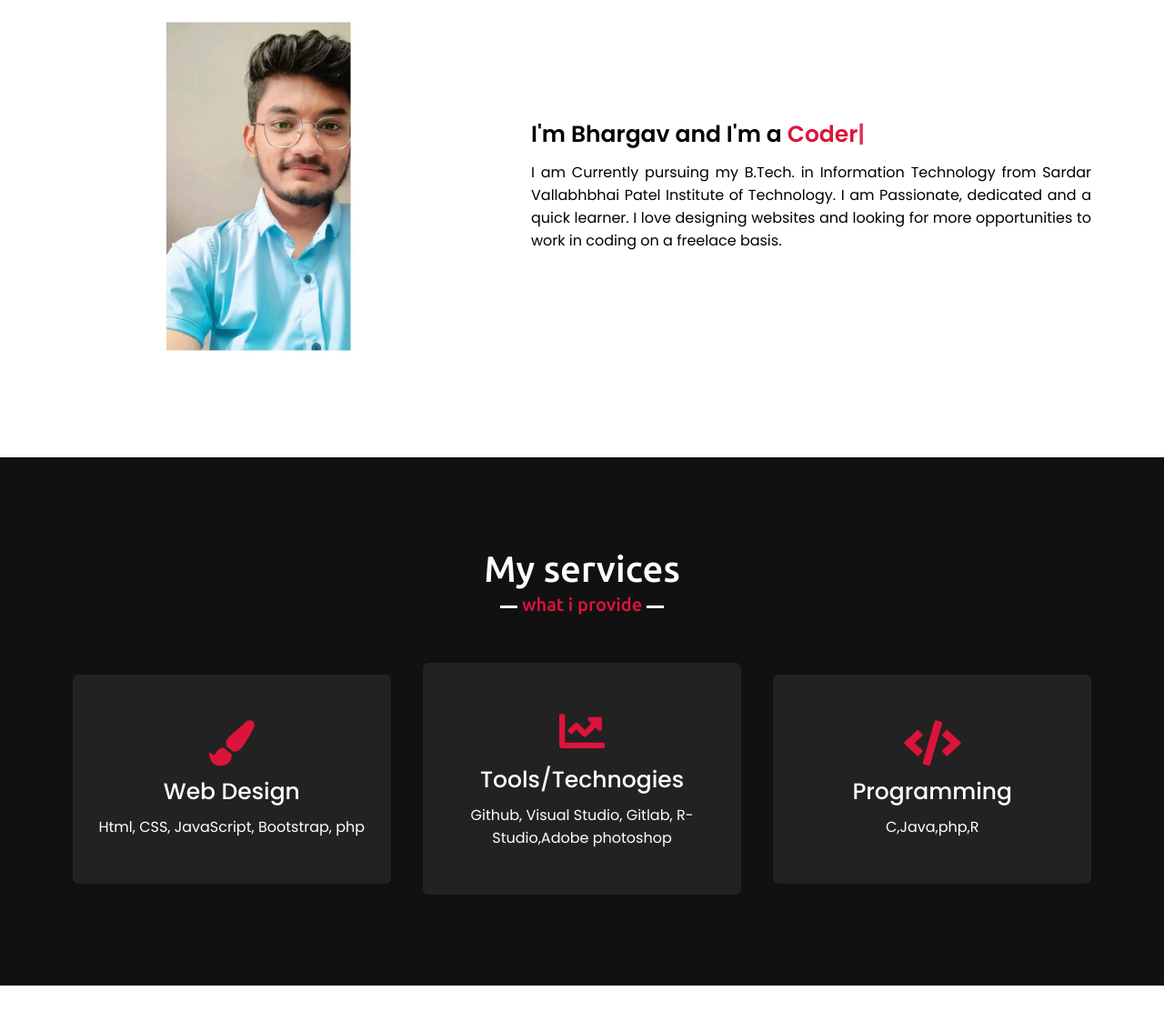
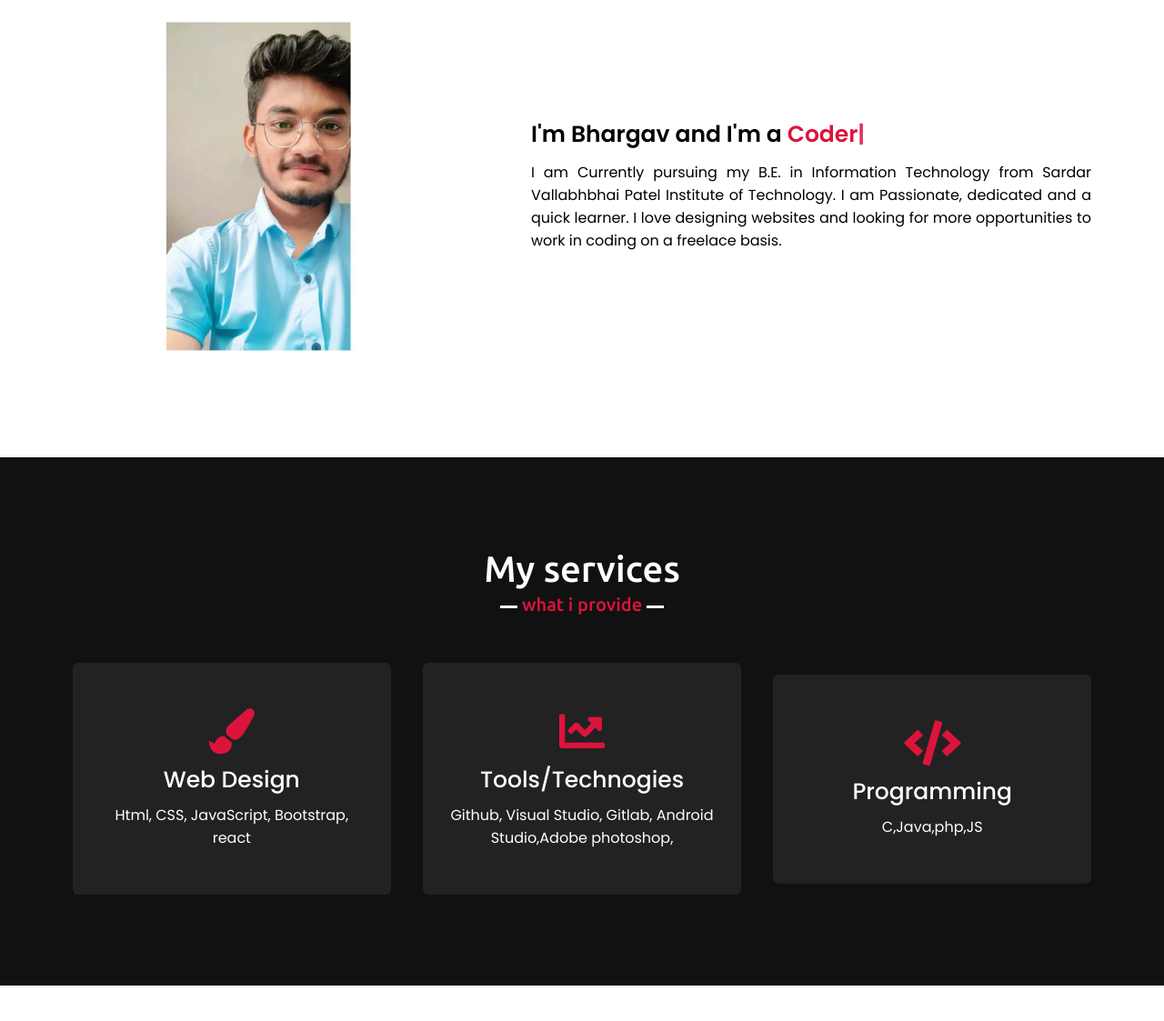
Before and after one commit to BMvirani/Portfolio, a plain HTML site: page index.html in a window 1280 px wide. Shown: the part 1023-2146 px from the top of the page at 91% size. Drawn offline with nearby package versions, Linux system fonts and the light colour scheme.

Commit message:
Update index.html

```diff
--- a/index.html
+++ b/index.html
@@ -55,7 +55,7 @@
                     </div>
                     <div class="column right">
                         <div class="text">I'm Bhargav and I'm a <span class="typing-2"></span></div>
-                        <p>I am Currently pursuing my B.Tech. in Information Technology from Sardar Vallabhbhai Patel Institute of Technology. I am Passionate, dedicated and a quick learner. I love designing websites and looking for more opportunities to work in coding on a freelace basis.</p>
+                        <p>I am Currently pursuing my B.E. in Information Technology from Sardar Vallabhbhai Patel Institute of Technology. I am Passionate, dedicated and a quick learner. I love designing websites and looking for more opportunities to work in coding on a freelace basis.</p>
                         <!-- <a href="#">Download CV</a> -->
                     </div>
                 </div>
@@ -70,21 +70,21 @@
                         <div class="box">
                             <i class="fas fa-paint-brush"></i>
                             <div class="text">Web Design</div>
-                            <p>Html, CSS, JavaScript, Bootstrap, php</p>
+                            <p>Html, CSS, JavaScript, Bootstrap, react</p>
                         </div>
                     </div>
                     <div class="card">
                         <div class="box">
                             <i class="fas fa-chart-line"></i>
                             <div class="text">Tools/Technogies</div>
-                            <p>Github, Visual Studio, Gitlab, R-Studio,Adobe photoshop</p>
+                            <p>Github, Visual Studio, Gitlab, Android Studio,Adobe photoshop,</p>
                         </div>
                     </div>
                     <div class="card">
                         <div class="box">
                             <i class="fas fa-code"></i>
                             <div class="text">Programming</div>
-                            <p>C,Java,php,R </p>
+                            <p>C,Java,php,JS</p>
                         </div>
                     </div>
                    </div>
```
